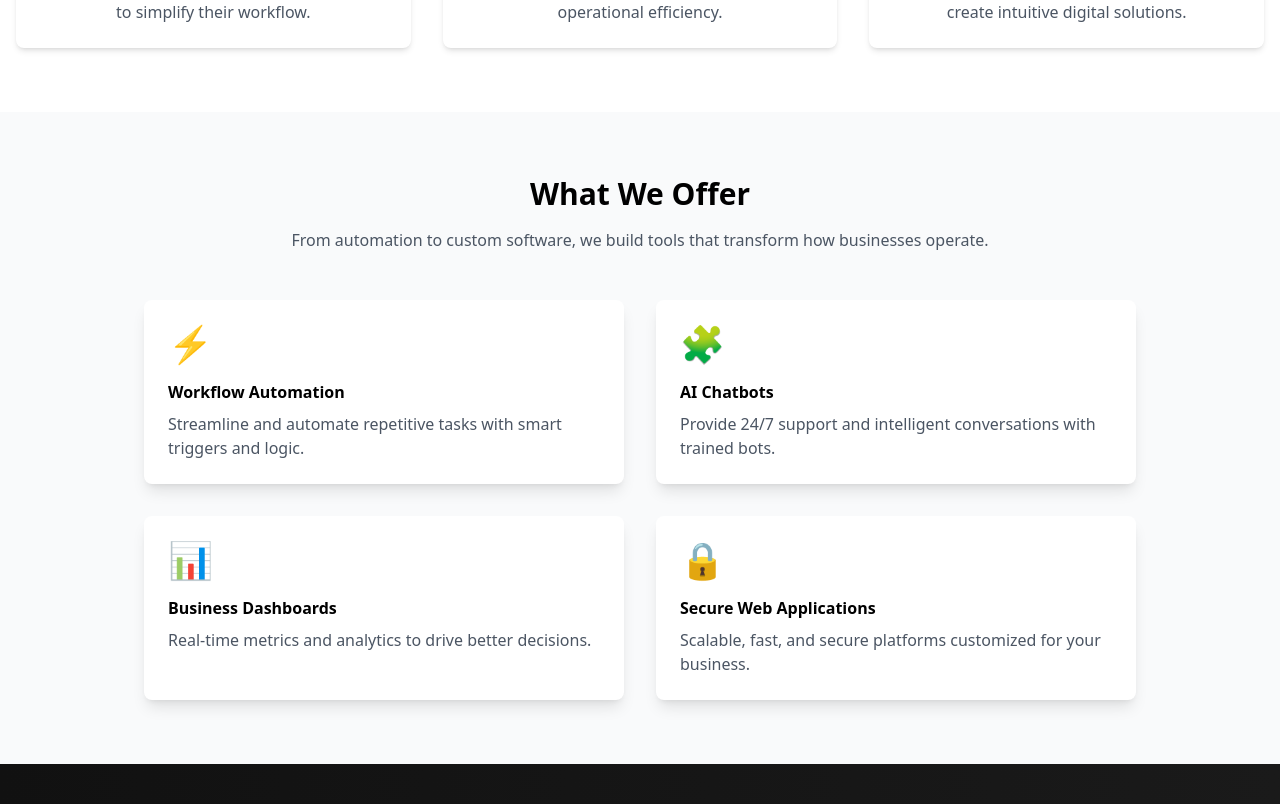
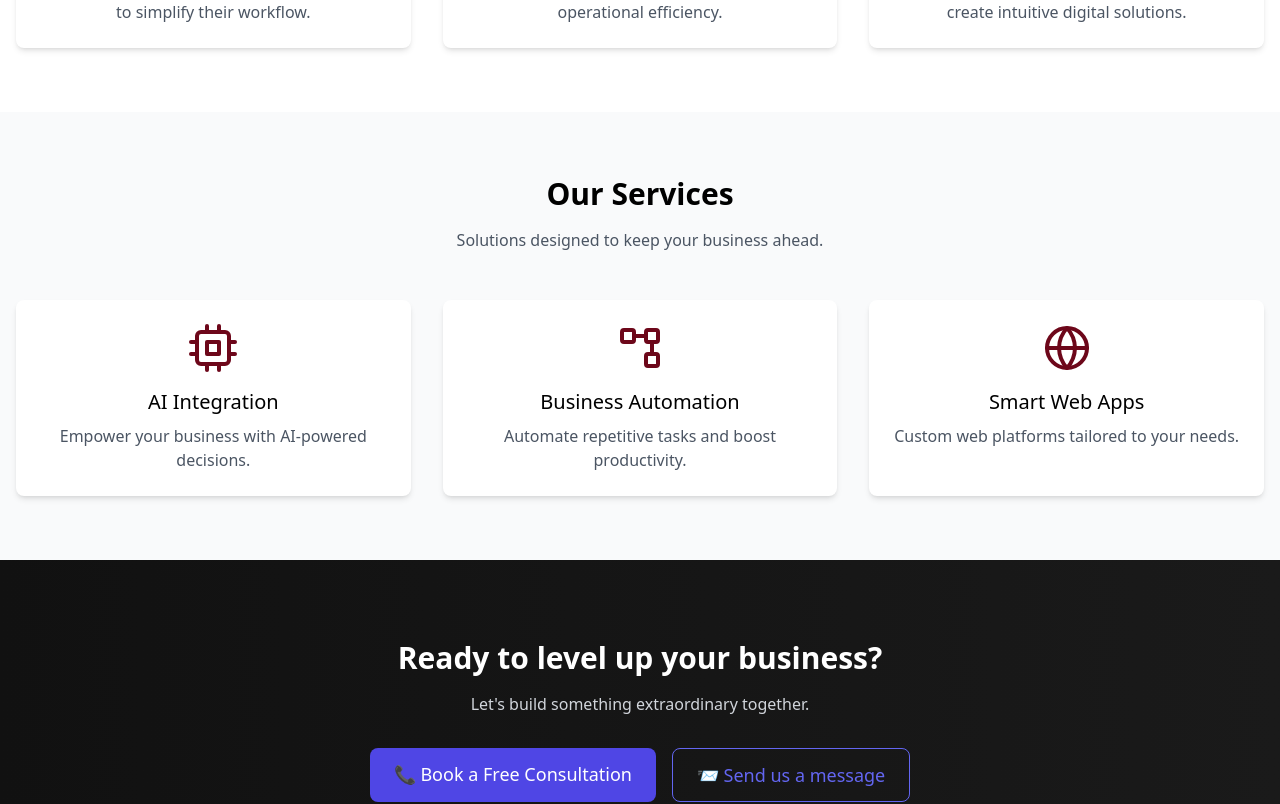
Before and after one commit to MrAyham/techno-tech-landing, a React (Vite) app: page / in a window 1280 px wide. Shown: the part 1208-2012 px from the top of the page. Built offline with nearby package versions, Linux system fonts and the light colour scheme.

Commit message:
feat: add services section

```diff
--- a/src/App.tsx
+++ b/src/App.tsx
@@ -1,7 +1,27 @@
-import Index from './pages/Index';
+import Header from '@/components/layout/Header';
+import Footer from '@/components/layout/Footer';
+import Hero from '@/components/sections/hero';
+import About from '@/components/sections/About';
+import ServicesSection from '@/components/sections/ServicesSection';
+import CTA from '@/components/sections/cta';
+import Contact from '@/components/sections/contact';
 
 function App() {
-  return <Index />;
+  return (
+    <>
+      <div className="max-w-7xl mx-auto px-4">
+        <Header />
+      </div>
+      <Hero />
+      <About />
+      <ServicesSection />
+      <CTA />
+      <Contact />
+      <div className="max-w-7xl mx-auto px-4">
+        <Footer />
+      </div>
+    </>
+  );
 }
 
 export default App;
--- /dev/null
+++ b/src/components/sections/ServicesSection.tsx
@@ -0,0 +1,118 @@
+import { FC } from 'react';
+import { motion } from 'framer-motion';
+
+const services = [
+  {
+    icon: CpuIcon,
+    title: 'AI Integration',
+    description: 'Empower your business with AI-powered decisions.',
+  },
+  {
+    icon: WorkflowIcon,
+    title: 'Business Automation',
+    description: 'Automate repetitive tasks and boost productivity.',
+  },
+  {
+    icon: GlobeIcon,
+    title: 'Smart Web Apps',
+    description: 'Custom web platforms tailored to your needs.',
+  },
+];
+
+const ServicesSection: FC = () => {
+  return (
+    <section className="py-16 bg-gray-50">
+      <div className="container mx-auto px-4">
+        <h2 className="text-3xl font-semibold text-center mb-4">Our Services</h2>
+        <p className="text-gray-600 text-center mb-12">
+          Solutions designed to keep your business ahead.
+        </p>
+        <div className="grid gap-8 md:grid-cols-3">
+          {services.map(({ icon: Icon, title, description }, index) => (
+            <motion.div
+              key={title}
+              initial={{ opacity: 0, y: 20 }}
+              whileInView={{ opacity: 1, y: 0 }}
+              viewport={{ once: true, amount: 0.8 }}
+              transition={{ duration: 0.5, delay: index * 0.2 }}
+              className="rounded-lg bg-white p-6 shadow-md hover:shadow-lg transition-shadow flex flex-col items-center text-center"
+            >
+              <Icon className="mb-4 h-12 w-12 text-[#6d071a]" />
+              <h3 className="mb-2 text-xl font-medium">{title}</h3>
+              <p className="text-gray-600">{description}</p>
+            </motion.div>
+          ))}
+        </div>
+      </div>
+    </section>
+  );
+};
+
+export default ServicesSection;
+
+// Inline SVG icons mimicking Lucide style
+function CpuIcon({ className }: { className?: string }) {
+  return (
+    <svg
+      xmlns="http://www.w3.org/2000/svg"
+      viewBox="0 0 24 24"
+      fill="none"
+      stroke="currentColor"
+      strokeWidth="2"
+      strokeLinecap="round"
+      strokeLinejoin="round"
+      className={className}
+    >
+      <rect x="4" y="4" width="16" height="16" rx="2" />
+      <rect x="9" y="9" width="6" height="6" />
+      <line x1="9" y1="1" x2="9" y2="4" />
+      <line x1="15" y1="1" x2="15" y2="4" />
+      <line x1="9" y1="20" x2="9" y2="23" />
+      <line x1="15" y1="20" x2="15" y2="23" />
+      <line x1="1" y1="9" x2="4" y2="9" />
+      <line x1="1" y1="15" x2="4" y2="15" />
+      <line x1="20" y1="9" x2="23" y2="9" />
+      <line x1="20" y1="15" x2="23" y2="15" />
+    </svg>
+  );
+}
+
+function WorkflowIcon({ className }: { className?: string }) {
+  return (
+    <svg
+      xmlns="http://www.w3.org/2000/svg"
+      viewBox="0 0 24 24"
+      fill="none"
+      stroke="currentColor"
+      strokeWidth="2"
+      strokeLinecap="round"
+      strokeLinejoin="round"
+      className={className}
+    >
+      <rect x="3" y="3" width="6" height="6" rx="1" />
+      <rect x="15" y="3" width="6" height="6" rx="1" />
+      <rect x="15" y="15" width="6" height="6" rx="1" />
+      <path d="M9 6h6" />
+      <path d="M18 9v6" />
+    </svg>
+  );
+}
+
+function GlobeIcon({ className }: { className?: string }) {
+  return (
+    <svg
+      xmlns="http://www.w3.org/2000/svg"
+      viewBox="0 0 24 24"
+      fill="none"
+      stroke="currentColor"
+      strokeWidth="2"
+      strokeLinecap="round"
+      strokeLinejoin="round"
+      className={className}
+    >
+      <circle cx="12" cy="12" r="10" />
+      <line x1="2" y1="12" x2="22" y2="12" />
+      <path d="M12 2a15.3 15.3 0 0 1 4 10 15.3 15.3 0 0 1-4 10 15.3 15.3 0 0 1-4-10 15.3 15.3 0 0 1 4-10z" />
+    </svg>
+  );
+}
```
